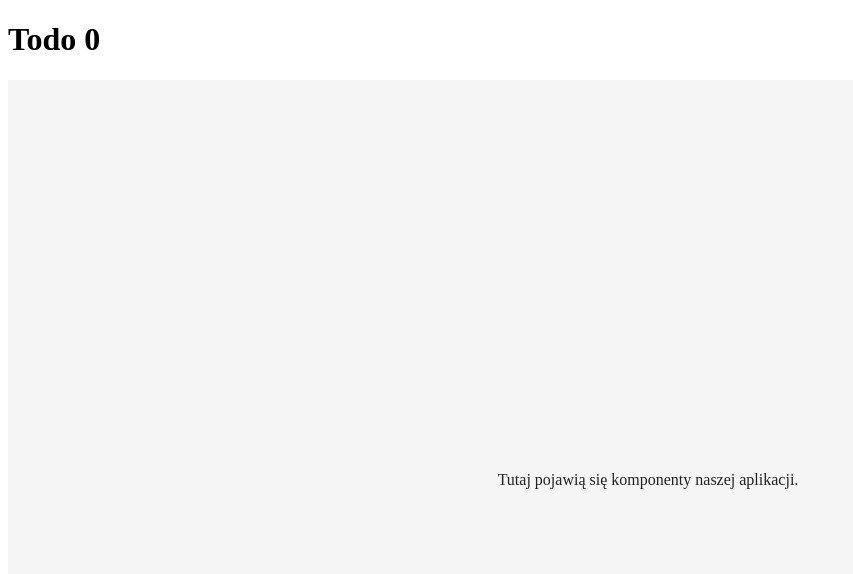
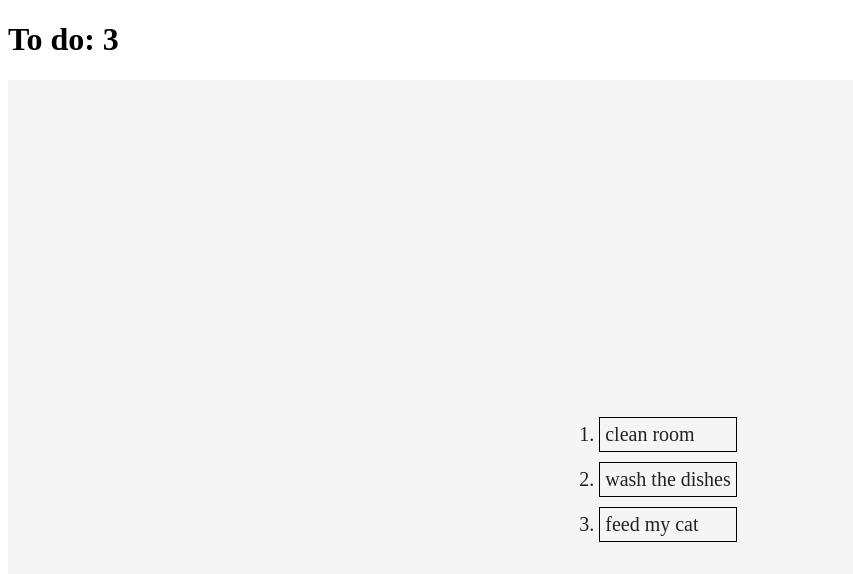
Before and after one commit to izabela-d/Todo, a React app: page / in a window 1280 px wide. Shown: the whole page, without its empty margins (0-853 px from the left). Built offline with nearby package versions, Linux system fonts and the light colour scheme.

Commit message:
Add TodoList component and plugin webpack

```diff
--- a/package.json
+++ b/package.json
@@ -18,6 +18,8 @@
     "babel-loader": "^8.0.6",
     "babel-preset-env": "^1.7.0",
     "css-loader": "^3.2.0",
+    "html-webpack-plugin": "^3.2.0",
+    "optimize-js-plugin": "0.0.4",
     "react": "^16.10.2",
     "react-dom": "^16.10.2",
     "style-loader": "^1.0.0",
--- /dev/null
+++ b/src/components/TodoList.css
@@ -0,0 +1,10 @@
+.list {
+    font-size: 20px;
+    padding: 5px;
+    margin: 10px;
+    border: 1px solid black;
+}
+
+.list:hover {
+    cursor: pointer;
+}
--- a/src/components/TodoList.js
+++ b/src/components/TodoList.js
@@ -0,0 +1,20 @@
+import React from 'react';
+import style from './TodoList.css';
+
+class TodoList extends React.Component {
+    removeTodo(id) {
+        this.props.removeTodo(id);
+    }
+
+    render() {
+        return (
+            <ol>
+                {this.props.elements.map((element) => {
+                    return <li className={style.list} onClick={() => this.removeTodo(element.id)} key={element.id}>{element.text}</li>
+                })}
+            </ol>
+        );
+    }
+}
+
+export default TodoList;
--- a/src/containers/App.js
+++ b/src/containers/App.js
@@ -1,35 +1,39 @@
 import React from 'react';
-import uuid from 'uuid';
 import style from './App.css';
 import Title from '../components/Title.js';
+import TodoList from '../components/TodoList.js';
 
 class App extends React.Component {
     constructor(props){
         super(props);
         this.state = {
-            data: []
+            data: [{
+                id: 1,
+                text: 'clean room'
+            }, {
+                id: 2,
+                text: 'wash the dishes'
+            }, {
+                id: 3,
+                text: 'feed my cat'
+            }]
         };
-    }
-    addTodo(val){
-        const todo = {
-            text: val,
-            id: uuid.v4(),
-        };
-        const data = [...this.state.data, todo];
-        this.setState({data});
+
+        this.removeTodo = this.removeTodo.bind(this);
     }
 
     removeTodo(id) {
-        const remainder = this.state.data.filter(todo => todo.id !== id);
-        this.setState({data: remainder});
+        const remaining = this.state.data.filter(todo => todo.id !== id);
+
+        this.setState({data: remaining});
     }
 
     render() {
         return (
             <div>
-                <Title title={"Todo"} listCount={this.state.data.length}/>
+                <Title title={"To do: "} listCount={this.state.data.length}/>
                 <div className={style.TodoApp}>
-                    Tutaj pojawią się komponenty naszej aplikacji.
+                    <TodoList elements={this.state.data} removeTodo={this.removeTodo}/>
                 </div>
             </div>
         );
--- a/index.html
+++ b/src/index.html
@@ -9,8 +9,6 @@
 
     <div id="app"></div>
 
-    <script src="build/app.bundle.js"></script>
-
     </body>
 
 </html>
--- a/webpack.config.js
+++ b/webpack.config.js
@@ -1,9 +1,23 @@
 const path = require('path');
+const HtmlWebpackPlugin = require('html-webpack-plugin');
+const OptimizeJsPlugin = require('optimize-js-plugin');
+
+const plugins = [new HtmlWebpackPlugin({
+    template: 'src/index.html',
+    filename: 'index.html',
+    inject: 'body'
+})];
 
 //webpack.config.js
 module.exports = (env) => {
     const environment = env || 'production';
-
+    if (env === 'production') {
+        plugins.push(
+            new OptimizeJsPlugin ({
+                sourceMap: false
+            })
+        )
+    }
     return {
         mode: environment,
         entry: './src/index.js',
@@ -12,6 +26,7 @@ module.exports = (env) => {
             path: path.resolve(__dirname, 'build'),
             filename: 'app.' + environment + '.bundle.js'
         },
+        plugins: plugins,
         module: {
             rules: [
                 {
```
